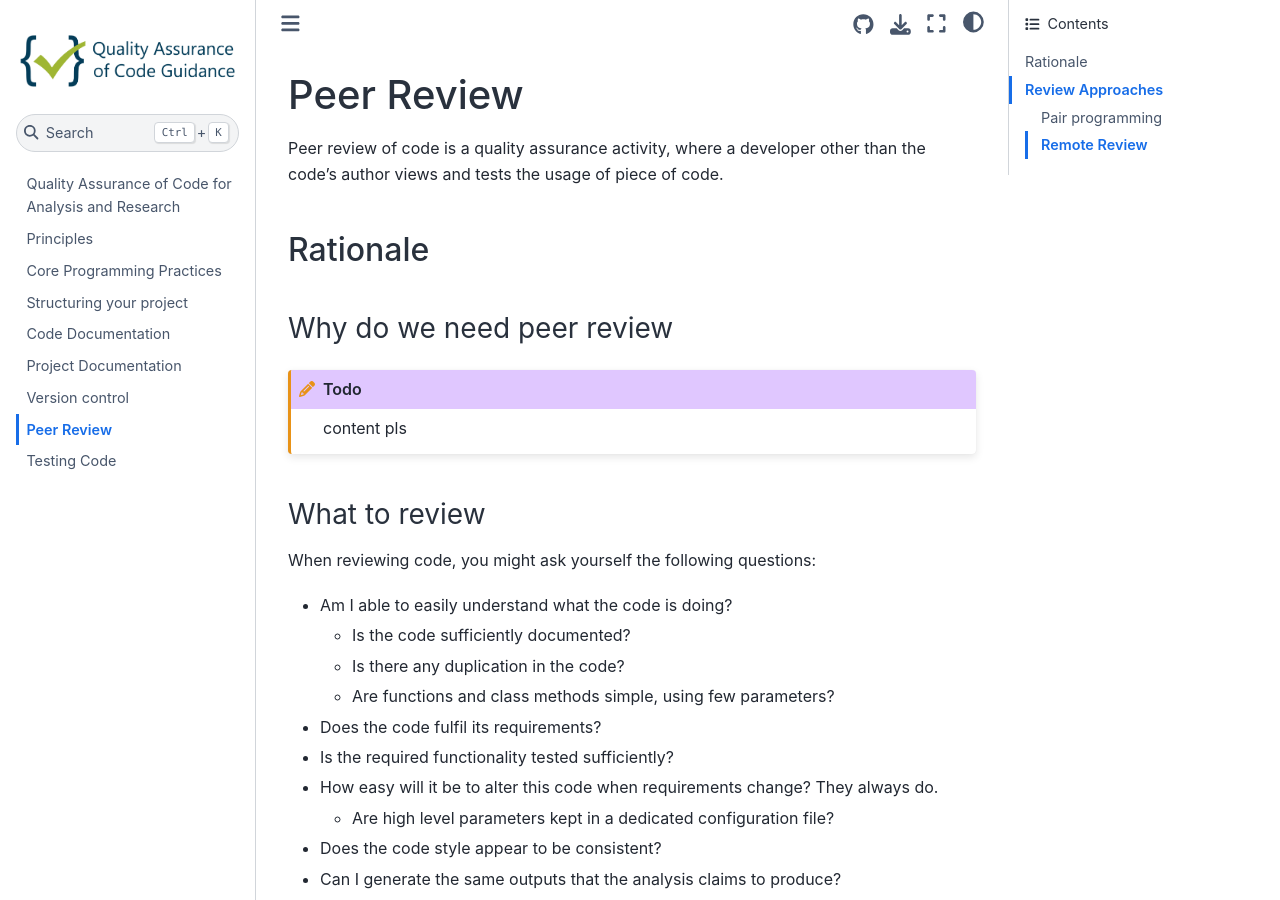
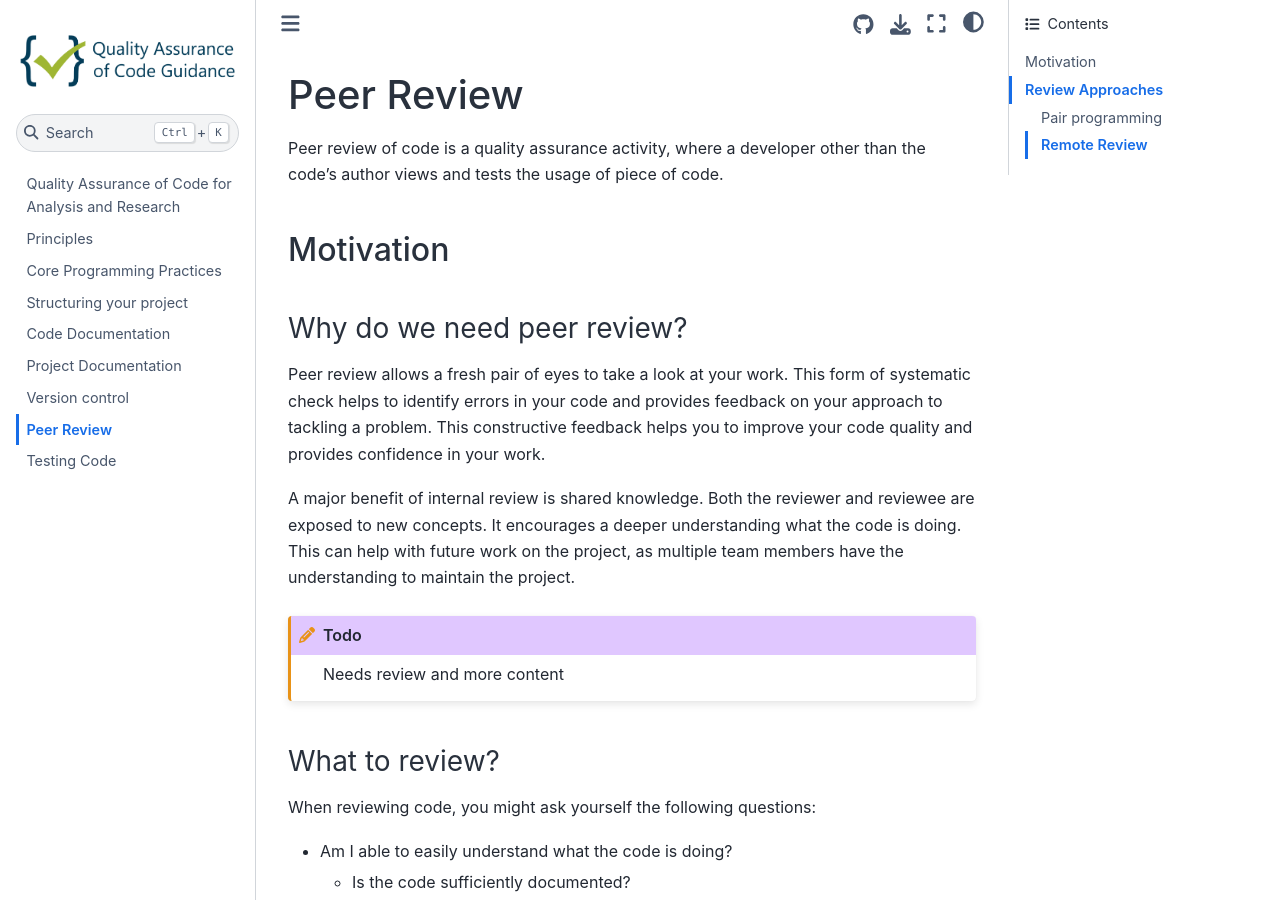
Before and after one commit to best-practice-and-impact/qa-of-code-guidance, a Jupyter Book: the page built from book/peer_review.md, in a window 1280 px wide and 900 px high. Built offline with Jupyter Book 1.0.4 settings and Sphinx 7.4.7 and the Sphinx Book theme 1.1.4, drawn with Linux system fonts in a browser that asks for light colours; some of the changed text lies outside the part shown.

````diff
--- a/book/peer_review.md
+++ b/book/peer_review.md
@@ -2,16 +2,25 @@
 
 Peer review of code is a quality assurance activity, where a developer other than the code's author views and tests the usage of piece of code.
 
-## Rationale
+## Motivation
 
-### Why do we need peer review
+### Why do we need peer review?
+
+Peer review allows a fresh pair of eyes to take a look at your work.
+This form of systematic check helps to identify errors in your code and provides feedback on your approach to tackling a problem.
+This constructive feedback helps you to improve your code quality and provides confidence in your work.
+
+A major benefit of internal review is shared knowledge.
+Both the reviewer and reviewee are exposed to new concepts.
+It encourages a deeper understanding what the code is doing.
+This can help with future work on the project, as multiple team members have the understanding to maintain the project.
 
 ```{todo}
 
-content pls
+Needs review and more content
 
 ```
-### What to review
+### What to review?
 
 When reviewing code, you might ask yourself the following questions:
 * Am I able to easily understand what the code is doing?
@@ -79,6 +88,10 @@ Be critical and clear, but not mean. Ask questions and set actions.
 
 ```
 
+Make sure that you share the load on reviewing work within your teams.
+Reviewing code from those with more and less experience is beneficial.
+
+
 ## Review Approaches
 
 ### Pair programming
--- a/book/version_control.md
+++ b/book/version_control.md
@@ -2,9 +2,9 @@
 
 In this chapter, we primarily discuss the benefits of using the [Git](https://git-scm.com/) version control system.
 
-## Rationale
+## Motivation
 
-### Why do we need version control
+### Why do we need version control?
 
 Manually versioning files is not appropriate for development at pace or with input from multiple individuals.
 
@@ -38,7 +38,7 @@ When used effectively, it also allows us to more easily identify changes that ha
 Most importantly, it allows us to refer to specific versions of our code that have been used to produce specific outputs.
 
 
-### What should I version control
+### What should I version control?
 
 You should include any code that is required to run your system, but that is not sensitive.
 
````
Also changed, not shown: book/testing_code.md (+17 -5 lines).
